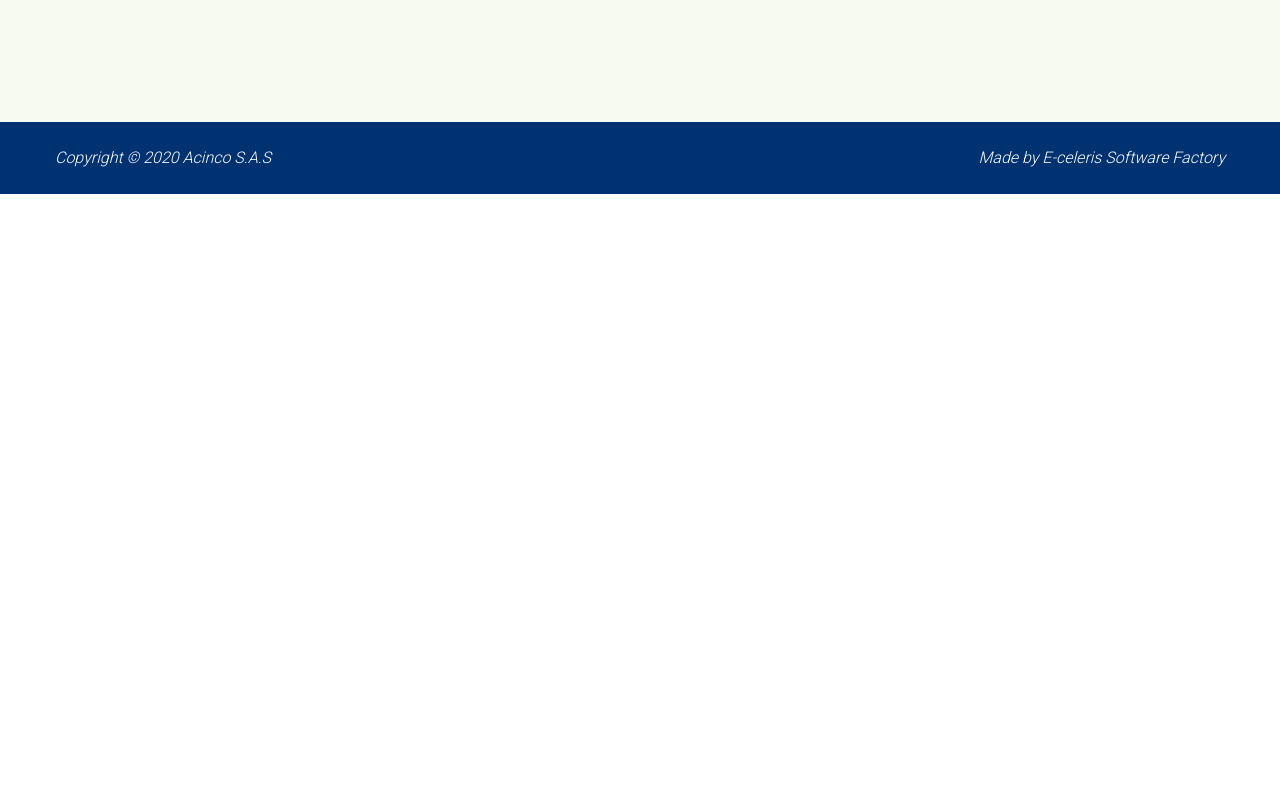
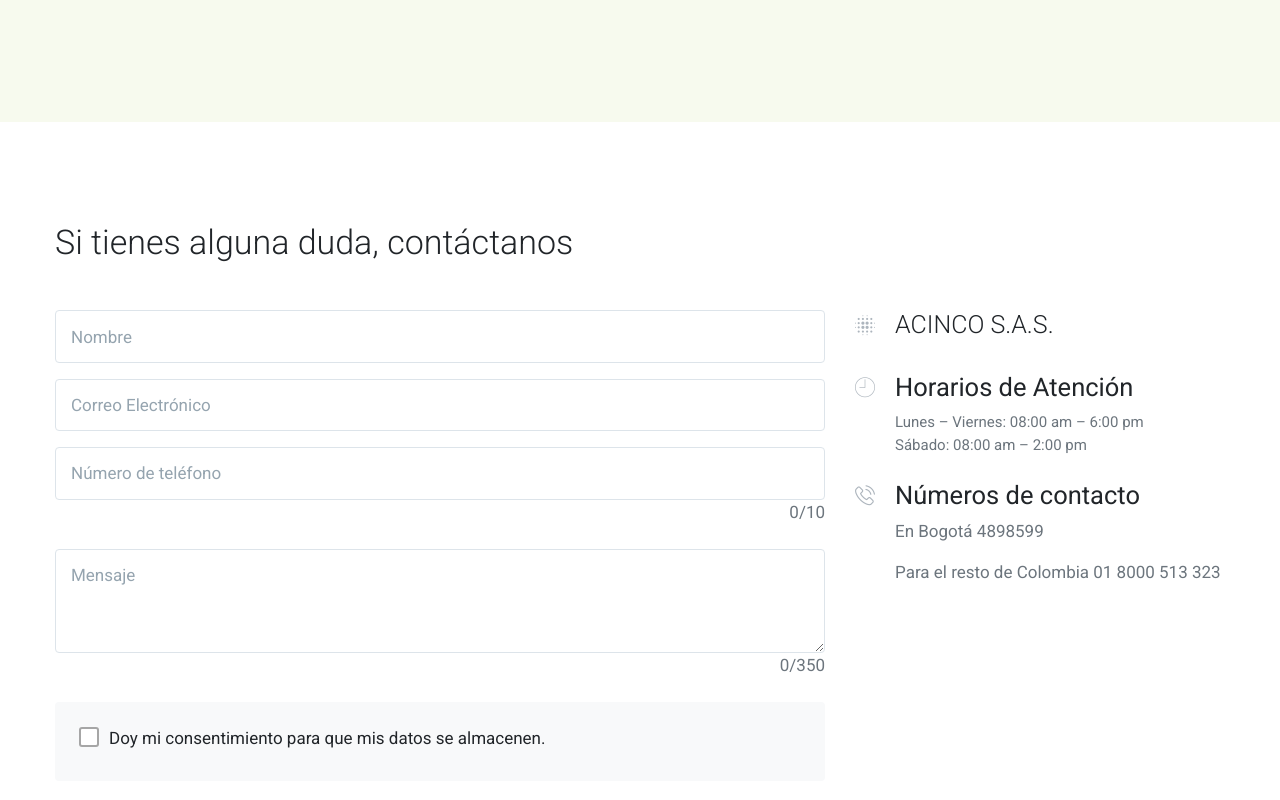
Before and after one commit to michael-eceleris/acinco-web-v2, a React (Create React App) app: page /motorola in a window 1280 px wide. Shown: the part 3020-3820 px from the top of the page. Before the commit the page ends 3214 px from the top, so only its background shows below. Built offline with nearby package versions, Linux system fonts and the light colour scheme.

Commit message:
feat: add section contact us motorola page

```diff
--- a/src/pages/Motorola.js
+++ b/src/pages/Motorola.js
@@ -4,6 +4,7 @@ import Banner from "../layout/layoutMotorola/Banner";
 import Footer from "../components/Footer";
 import Coverages from "../layout/layoutMotorola/Coverages";
 import Recoveries from "../layout/layoutMotorola/RecoveriesAndExclutions";
+import ContactUs from "../components/ContactUs";
 
 const Motorola = () => {
   return (
@@ -18,6 +19,7 @@ const Motorola = () => {
       <Banner />
       <Coverages />
       <Recoveries />
+      <ContactUs />
       <Footer />
     </>
   );
```
Also changed, not shown: 1 other file (tests, documents, lock files or other folders).
